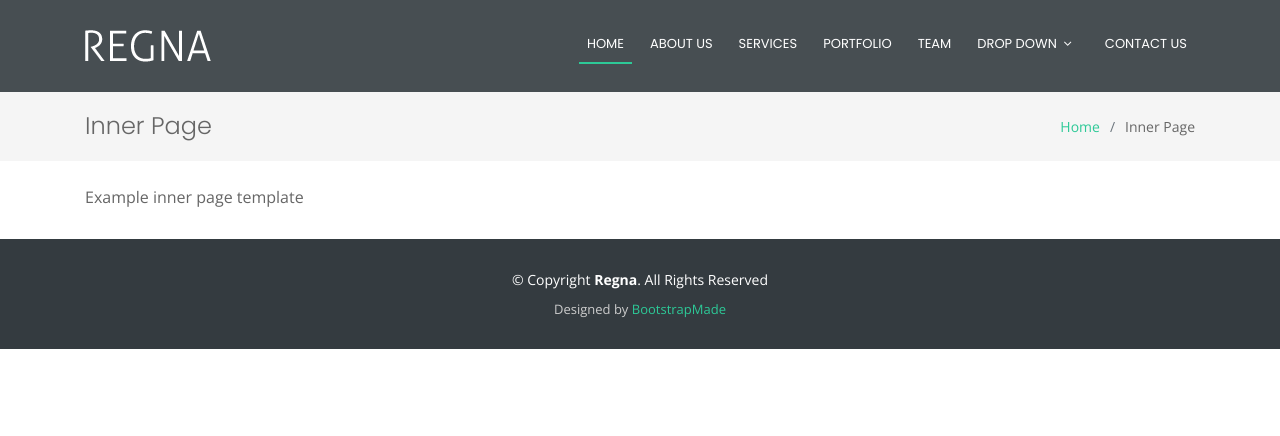
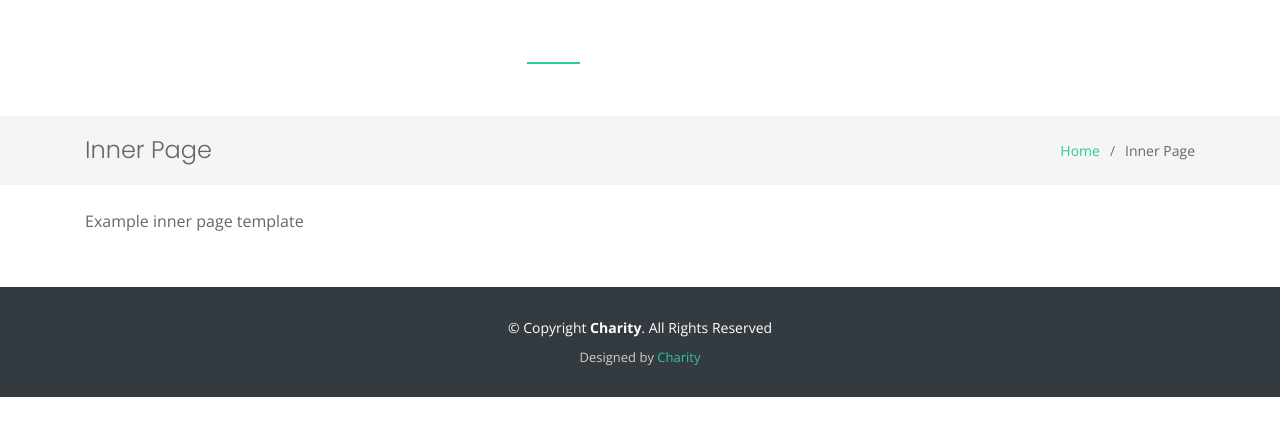
Before and after one commit to kokokanti98/html_phpwk2020, a PHP site: page /inner-page.php in a window 1280 px wide. Shown: the top 436 px of the page. Run offline with PHP 8.4, Linux system fonts and the light colour scheme.

Commit message:
another changes

```diff
--- a/inner-page.php
+++ b/inner-page.php
@@ -1,81 +1,7 @@
 <!DOCTYPE html>
 <html lang="en">
 
-<head>
-  <meta charset="utf-8">
-  <meta content="width=device-width, initial-scale=1.0" name="viewport">
-
-  <title>Inner Page - Regna Bootstrap Template</title>
-  <meta content="" name="descriptison">
-  <meta content="" name="keywords">
-
-  <!-- Favicons -->
-  <link href="assets/img/favicon.png" rel="icon">
-  <link href="assets/img/apple-touch-icon.png" rel="apple-touch-icon">
-
-  <!-- Google Fonts -->
-  <link href="https://fonts.googleapis.com/css?family=Open+Sans:300,300i,400,400i,700,700i|Poppins:300,400,500,700" rel="stylesheet">
-
-  <!-- Vendor CSS Files -->
-  <link href="assets/vendor/bootstrap/css/bootstrap.min.css" rel="stylesheet">
-  <link href="assets/vendor/font-awesome/css/font-awesome.min.css" rel="stylesheet">
-  <link href="assets/vendor/boxicons/css/boxicons.min.css" rel="stylesheet">
-  <link href="assets/vendor/owl.carousel/assets/owl.carousel.min.css" rel="stylesheet">
-  <link href="assets/vendor/venobox/venobox.css" rel="stylesheet">
-  <link href="assets/vendor/aos/aos.css" rel="stylesheet">
-
-  <!-- Template Main CSS File -->
-  <link href="assets/css/style.css" rel="stylesheet">
-
-  <!-- =======================================================
-  * Template Name: Regna - v2.1.0
-  * Template URL: https://bootstrapmade.com/regna-bootstrap-onepage-template/
-  * Author: BootstrapMade.com
-  * License: https://bootstrapmade.com/license/
-  ======================================================== -->
-</head>
-
-<body>
-
-  <!-- ======= Header ======= -->
-  <header id="header">
-    <div class="container">
-
-      <div id="logo" class="pull-left">
-        <a href="index.html"><img src="assets/img/logo.png" alt=""></a>
-        <!-- Uncomment below if you prefer to use a text logo -->
-        <!--<h1><a href="#hero">Regna</a></h1>-->
-      </div>
-
-      <nav id="nav-menu-container">
-        <ul class="nav-menu">
-          <li><a href="index.html">Home</a></li>
-          <li><a href="#about">About Us</a></li>
-          <li><a href="#services">Services</a></li>
-          <li><a href="#portfolio">Portfolio</a></li>
-          <li><a href="#team">Team</a></li>
-          <li class="menu-has-children"><a href="">Drop Down</a>
-            <ul>
-              <li><a href="#">Drop Down 1</a></li>
-              <li class="menu-has-children"><a href="#">Drop Down 2</a>
-                <ul>
-                  <li><a href="#">Deep Drop Down 1</a></li>
-                  <li><a href="#">Deep Drop Down 2</a></li>
-                  <li><a href="#">Deep Drop Down 3</a></li>
-                  <li><a href="#">Deep Drop Down 4</a></li>
-                  <li><a href="#">Deep Drop Down 5</a></li>
-                </ul>
-              </li>
-              <li><a href="#">Drop Down 3</a></li>
-              <li><a href="#">Drop Down 4</a></li>
-              <li><a href="#">Drop Down 5</a></li>
-            </ul>
-          </li>
-          <li><a href="#contact">Contact Us</a></li>
-        </ul>
-      </nav><!-- #nav-menu-container -->
-    </div>
-  </header><!-- End Header -->
+<?php include ("./section/navbar.php");?>
 
   <main id="main">
 
@@ -104,49 +30,4 @@
 
   </main><!-- End #main -->
 
-  <!-- ======= Footer ======= -->
-  <footer id="footer">
-    <div class="footer-top">
-      <div class="container">
-
-      </div>
-    </div>
-
-    <div class="container">
-      <div class="copyright">
-        &copy; Copyright <strong>Regna</strong>. All Rights Reserved
-      </div>
-      <div class="credits">
-        <!--
-        All the links in the footer should remain intact.
-        You can delete the links only if you purchased the pro version.
-        Licensing information: https://bootstrapmade.com/license/
-        Purchase the pro version with working PHP/AJAX contact form: https://bootstrapmade.com/buy/?theme=Regna
-      -->
-        Designed by <a href="https://bootstrapmade.com/">BootstrapMade</a>
-      </div>
-    </div>
-  </footer><!-- End Footer -->
-
-  <a href="#" class="back-to-top"><i class="fa fa-chevron-up"></i></a>
-
-  <!-- Vendor JS Files -->
-  <script src="assets/vendor/jquery/jquery.min.js"></script>
-  <script src="assets/vendor/bootstrap/js/bootstrap.bundle.min.js"></script>
-  <script src="assets/vendor/jquery.easing/jquery.easing.min.js"></script>
-  <script src="assets/vendor/php-email-form/validate.js"></script>
-  <script src="assets/vendor/counterup/counterup.min.js"></script>
-  <script src="assets/vendor/waypoints/jquery.waypoints.min.js"></script>
-  <script src="assets/vendor/isotope-layout/isotope.pkgd.min.js"></script>
-  <script src="assets/vendor/superfish/superfish.min.js"></script>
-  <script src="assets/vendor/hoverIntent/hoverIntent.js"></script>
-  <script src="assets/vendor/owl.carousel/owl.carousel.min.js"></script>
-  <script src="assets/vendor/venobox/venobox.min.js"></script>
-  <script src="assets/vendor/aos/aos.js"></script>
-
-  <!-- Template Main JS File -->
-  <script src="assets/js/main.js"></script>
-
-</body>
-
-</html>
+<?php include ("./section/footer.php");?>
--- a/section/about.php
+++ b/section/about.php
@@ -15,7 +15,7 @@
         <div class="row about-container">
 
           <div class="col-lg-6 content order-lg-1 order-2">
-            <h2 class="title">Few Words About Us</h2>
+            <h2 class="title">Quelques mots sur nous</h2>
             <p>
               Lorem ipsum dolor sit amet, consectetur adipiscing elit, sed do eiusmod tempor incididunt ut labore et dolore magna aliqua. Ut enim ad minim veniam, quis nostrud exercitation ullamco laboris nisi ut aliquip ex ea commodo consequat.
             </p>
```
Also changed, not shown: assets/img/demuni.gif (added), assets/img/demuni.jpg (added).
